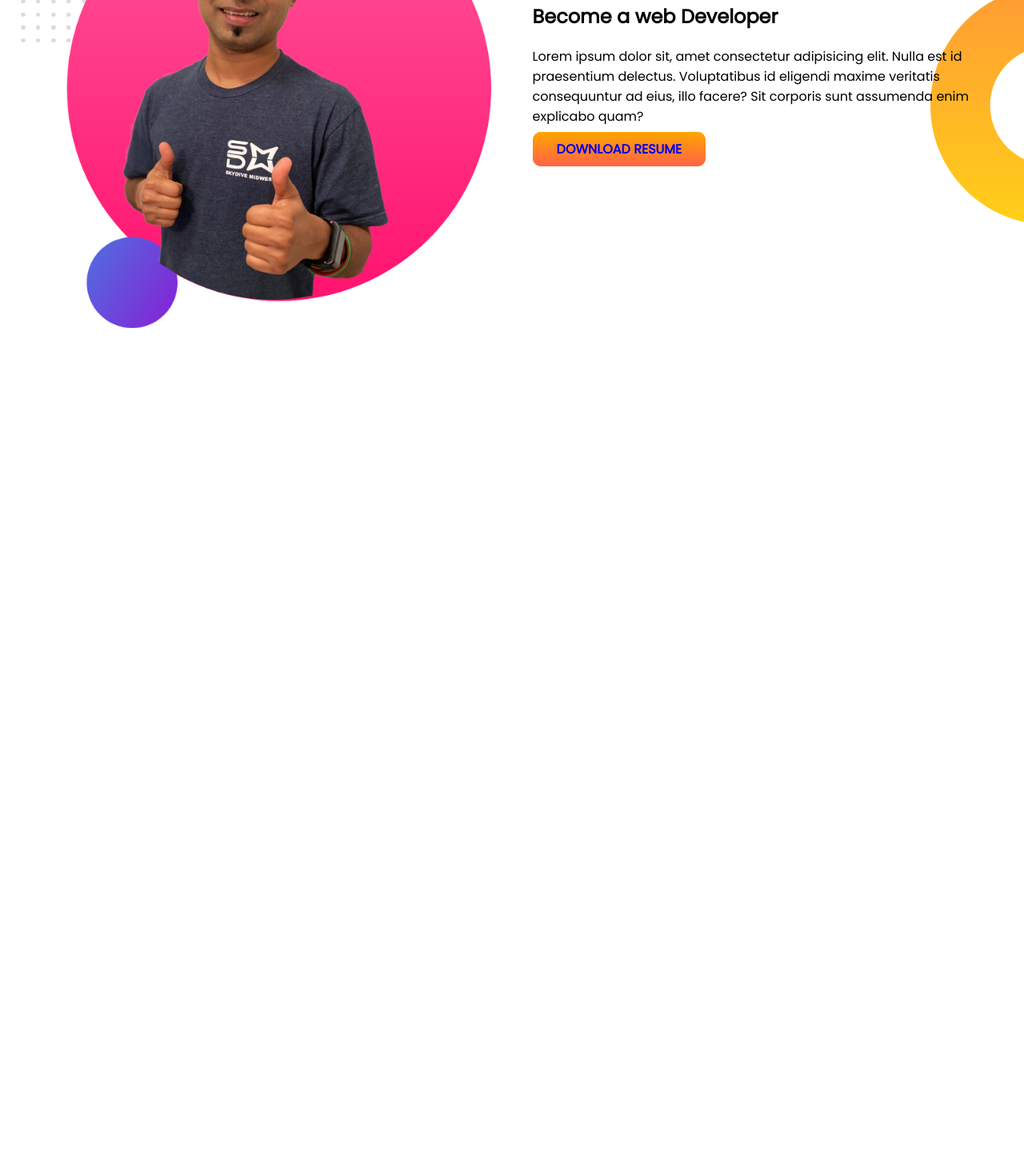
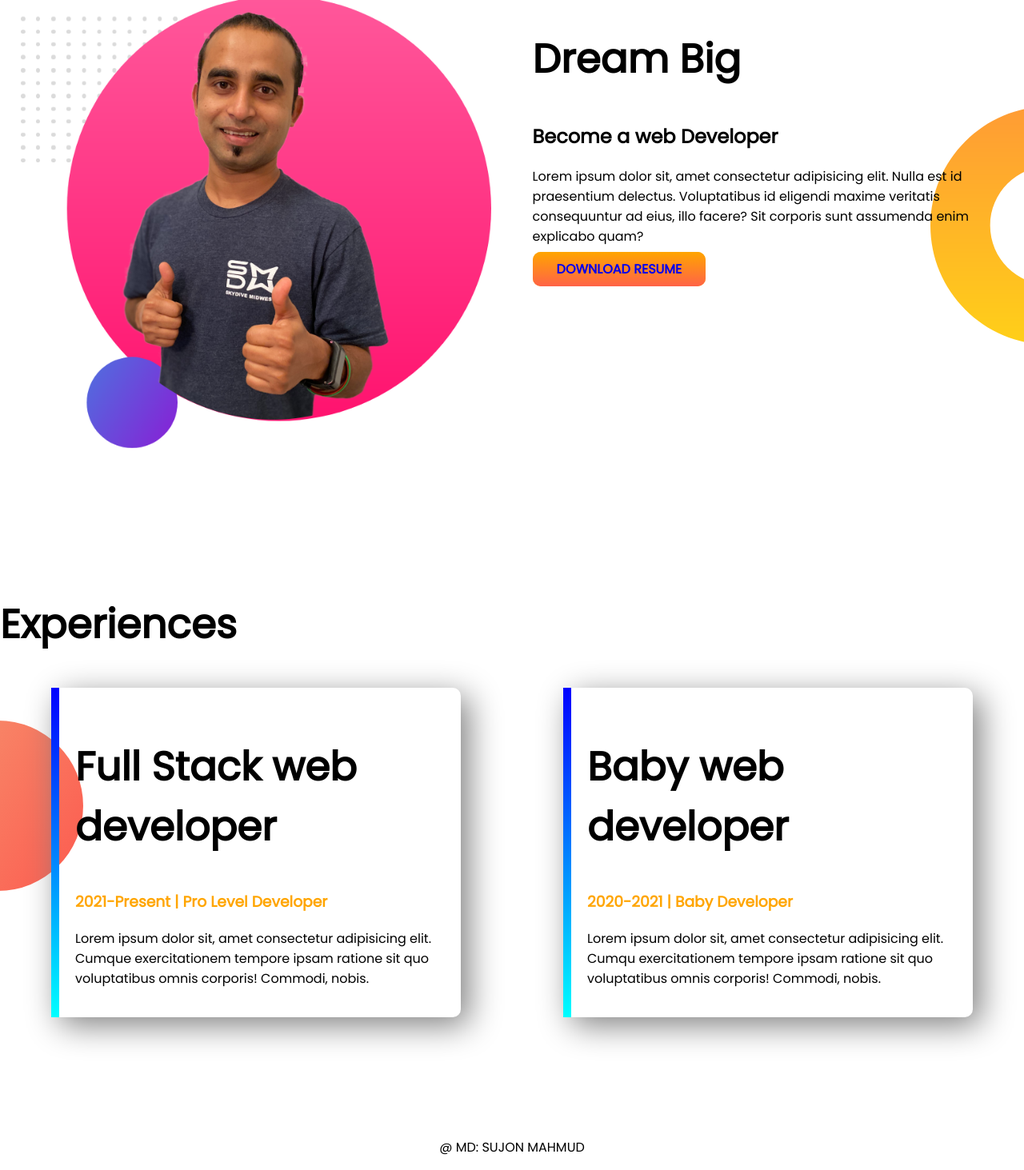
Before and after one commit to SujonMahmud6814/developer-portfolio, a plain HTML site: page index.html in a window 1280 px wide. Shown: the part 823-2286 px from the top of the page at 80% size. Before the commit the page ends 1267 px from the top, so only its background shows below. Drawn offline with Linux system fonts and the light colour scheme.

Commit message:
experience and footer

```diff
--- a/css/style.css
+++ b/css/style.css
@@ -10,8 +10,9 @@ body {
 h1 {
     font-size: 50px;
 }
-section {
+.flexible-container {
     display: flex;
+    margin-bottom: 150px;
 }
 .half-width img {
     width: 100%;
@@ -37,3 +38,23 @@ section {
     background-repeat: no-repeat;
     background-position: right;
 }
+.experience-item{
+    box-shadow: 10px 10px 40px gray;
+    width: 40%;
+    margin-left: 5%;
+    margin-right: 5%;
+    padding: 20px;
+    border-radius: 10px;
+    border-left: 10px solid;
+    border-image: linear-gradient(blue,cyan);
+    border-image-slice: 1;
+}
+.experiences-area{
+    background-image: url(../images/exp-bg.png);
+    background-repeat: no-repeat;
+    background-position: left;
+
+}
+footer{
+    text-align: center;
+}
--- a/index.html
+++ b/index.html
@@ -14,7 +14,7 @@
         <link rel="stylesheet" href="css/style.css" />
     </head>
     <body>
-        <section class="top-banner">
+        <section class="top-banner flexible-container">
             <div class="half-width">
                 <h1>Welcome To</h1>
                 <h1><span class="orange-color">Sujon Mahmud</span> World!</h1>
@@ -32,7 +32,7 @@
                 <img src="images/jhankar.png" alt="" />
             </div>
         </section>
-        <section class="dream-big">
+        <section class="dream-big flexible-container">
             <div class="half-width">
                 <img src="images/jhankar2.png" alt="" />
             </div>
@@ -48,5 +48,24 @@
                 <a class="link-button" target="_blank" href="#">DOWNLOAD RESUME</a>
             </div>
         </section>
+        <section class="experiences-area">
+            <h1>Experiences</h1>
+            <div class="flexible-container">
+                <div class="experience-item">
+                    <h1>Full Stack web developer</h1>
+                    <h3 class="orange-color">2021-Present | Pro Level Developer</h3>
+                    <p>Lorem ipsum dolor sit, amet consectetur adipisicing elit. Cumque exercitationem tempore ipsam ratione sit quo voluptatibus omnis corporis! Commodi, nobis.</p>
+                </div>
+                <div class="experience-item">
+                    <h1>Baby web developer</h1>
+                    <h3 class="orange-color">2020-2021 | Baby Developer</h3>
+                    <p>Lorem ipsum dolor sit, amet consectetur adipisicing elit. Cumqu exercitationem tempore ipsam ratione sit quo voluptatibus omnis corporis! Commodi, nobis.</p>
+                </div>
+            </div>
+
+        </section>
+        <footer>
+            <p>@ MD: SUJON MAHMUD</p>
+        </footer>
     </body>
 </html>
```
